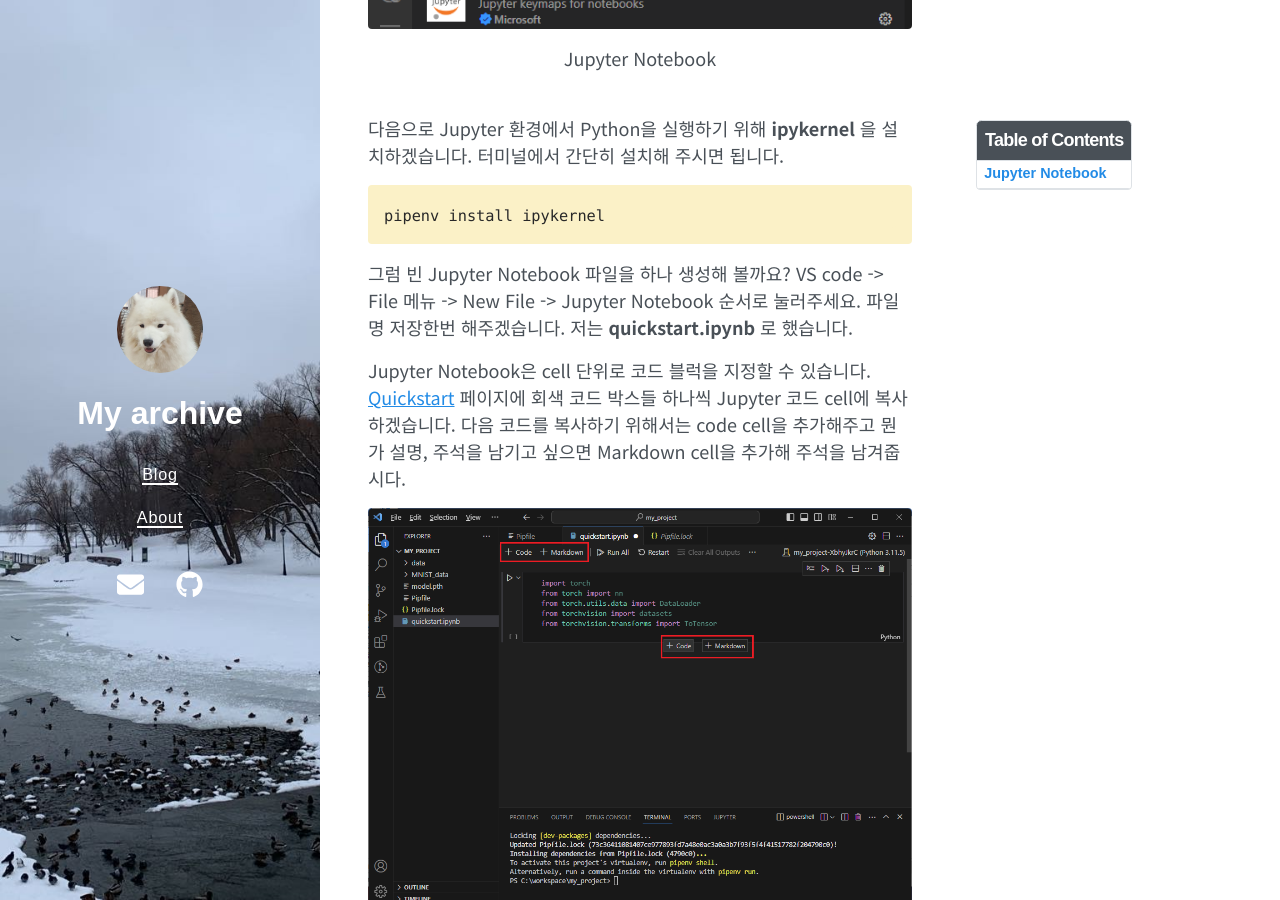
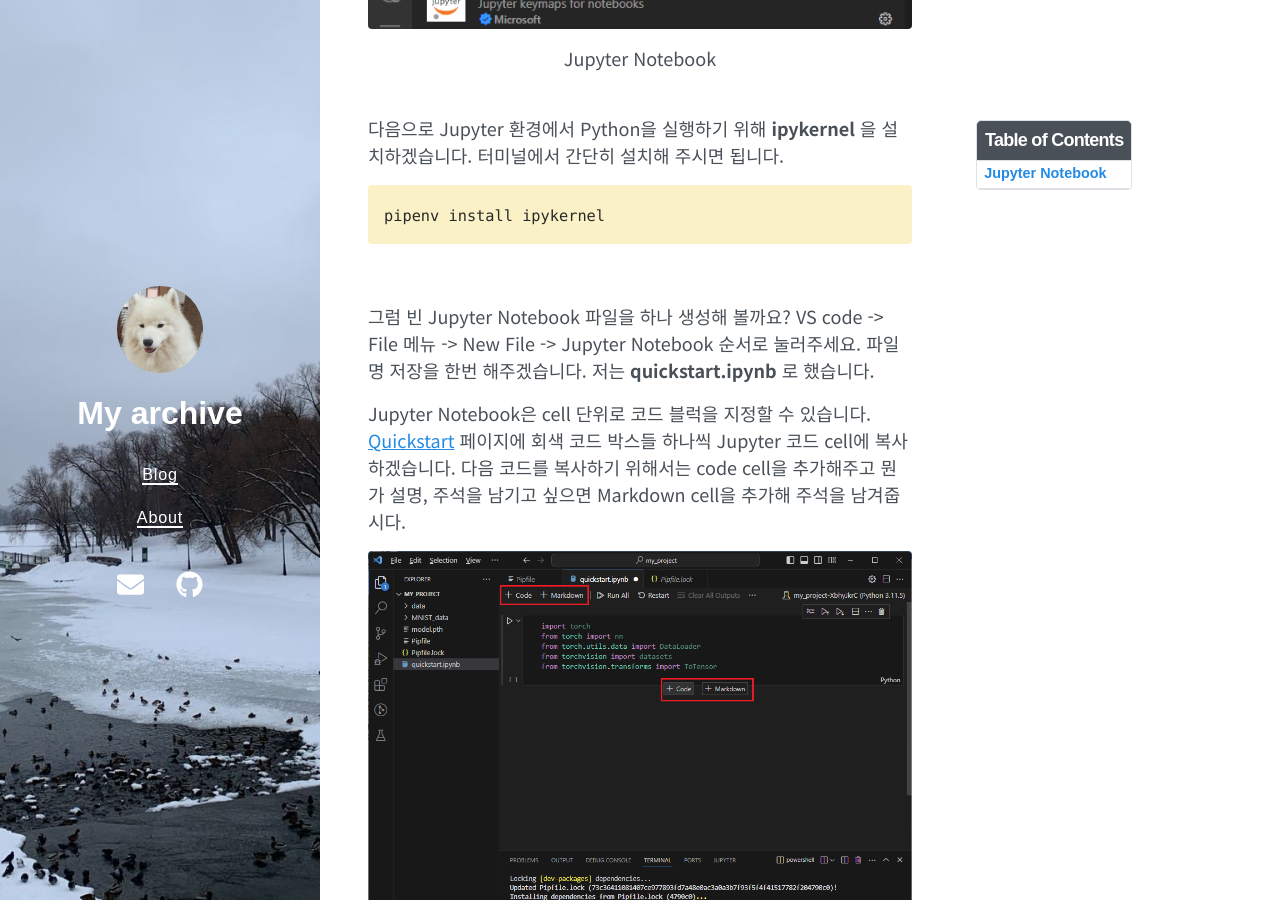
Before and after one commit to NamiKim-0408/NamiKim-0408.github.io, a Jekyll site: the page built from _posts/2023-11-01-vscode-RL_4.md, in a window 1280 px wide and 900 px high, scrolled down 801 px. Built offline with Jekyll 4.4.1, drawn with Linux system fonts in a browser that asks for light colours; nearby versions of some CDN libraries; comment, search, counter and statistics services are not loaded; some of the changed text lies outside the part shown.

Commit message:
RL_4 mod 2

````diff
--- a/_posts/2023-11-01-vscode-RL_4.md
+++ b/_posts/2023-11-01-vscode-RL_4.md
@@ -28,10 +28,11 @@
 ```console
 pipenv install ipykernel
 ```
+<br/>
 
 그럼 빈 Jupyter Notebook 파일을 하나 생성해 볼까요?
 VS code -> File 메뉴 -> New File -> Jupyter Notebook 순서로 눌러주세요.
-파일명 저장한번 해주겠습니다.
+파일명 저장을 한번 해주겠습니다.
 저는 __quickstart.ipynb__ 로 했습니다.
 
 Jupyter Notebook은 cell 단위로 코드 블럭을 지정할 수 있습니다.
````
Also changed, not shown: other parts of _posts/2023-11-01-vscode-RL_4.md (+1 -1 lines).
